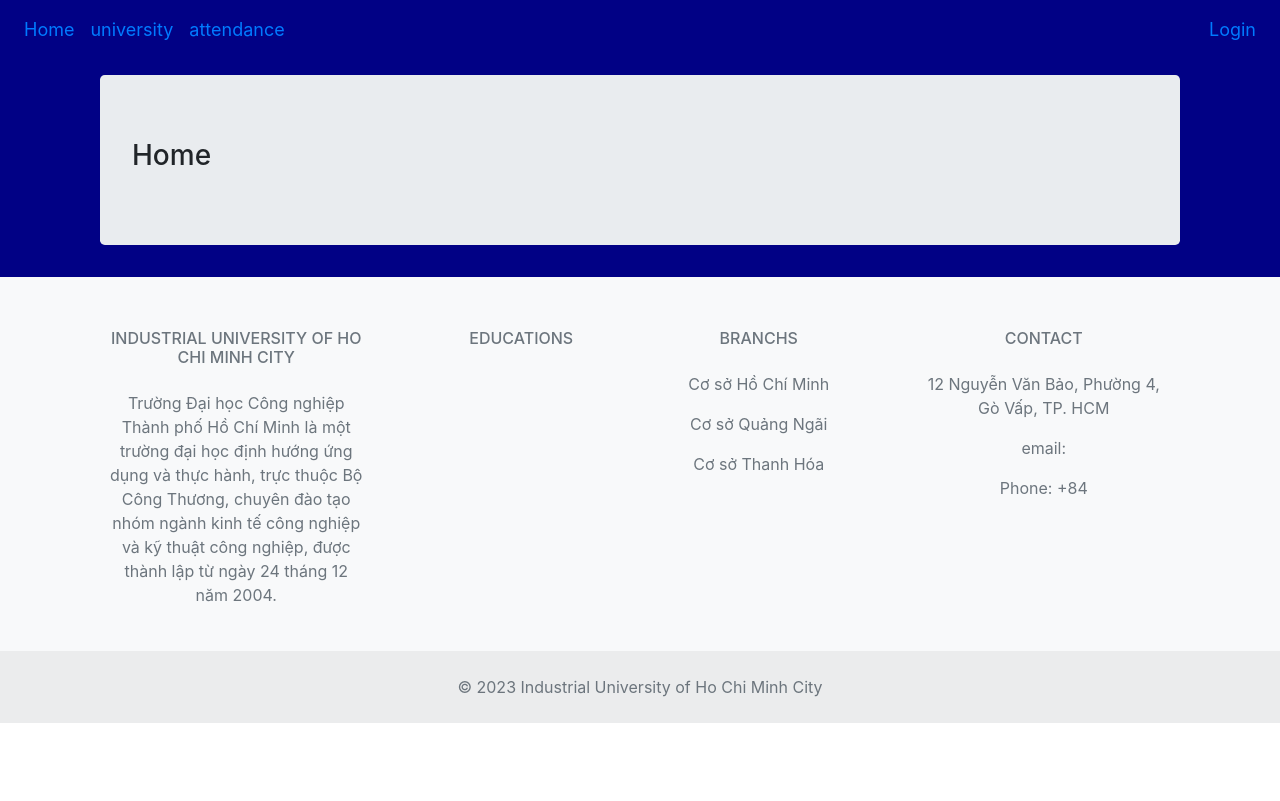
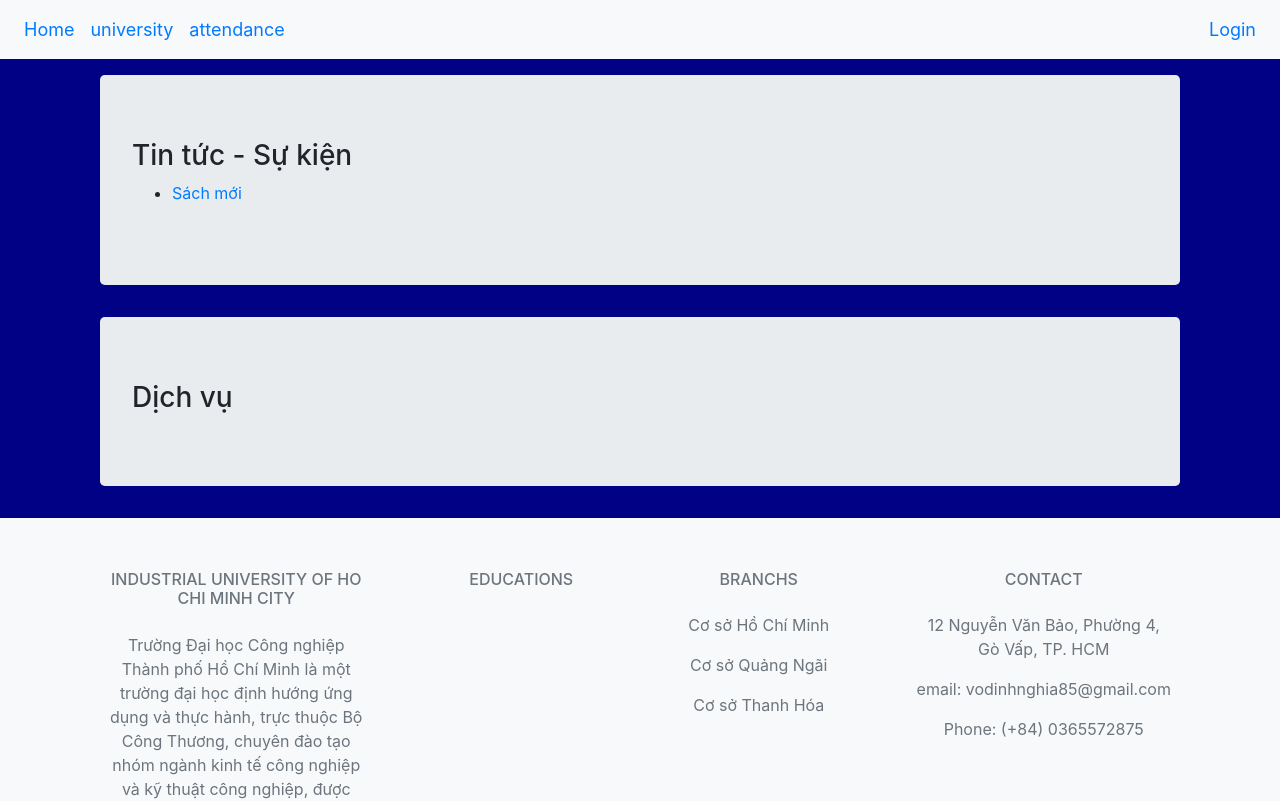
Before and after one commit to VoDinhNghia/frontend-library, a React (Create React App) app: page / in a window 1280 px wide. Shown: the top 801 px of the page. Built offline with nearby package versions, Linux system fonts and the light colour scheme.

Commit message:
protected route and update home page

```diff
--- a/src/App.css
+++ b/src/App.css
@@ -35,7 +35,7 @@
   background-color: rgb(1, 1, 133);
 }
 
-.AppMain nav div li {
-  color: white;
+.AppMain nav {
+  color: red;
   font-size: 18px;
 }
--- a/src/App.js
+++ b/src/App.js
@@ -7,7 +7,9 @@
 import BoardLibrarian from "./components/dashboardLibrarian";
 import BoardAdmin from "./components/dashboardAdmin";
 import BoardStudents from "./components/dashboardStudents";
-import PrivateRoute from './common/ProtectedRouter';
+import PrivateRouteAdmin from './common/protectedRouteAdmin';
+import PrivateRouterLibrarian from './common/protectedRouteLibrarian';
+import PrivateRouteStudent from './common/protectedRouteStudent';
 import Footer from "./components/footer";
 import MenuMain from "./components/menuMain";
 import NotFoundRoute from "./components/notfoundPage";
@@ -32,9 +34,9 @@
             <Route path="/" element={<Home />} />
             <Route path="/home" element={<Home />} />
             <Route path="/login" element={<Login />} />
-            <Route path="/dashboard-librarian" element={<PrivateRoute><BoardLibrarian /></PrivateRoute>} />
-            <Route path="/dashboard-students" element={<PrivateRoute><BoardStudents /></PrivateRoute>} />
-            <Route path="/dashboard-admin" element={<PrivateRoute><BoardAdmin /></PrivateRoute>} />
+            <Route path="/dashboard-librarian" element={<PrivateRouterLibrarian><BoardLibrarian /></PrivateRouterLibrarian>} />
+            <Route path="/dashboard-students" element={<PrivateRouteStudent><BoardStudents /></PrivateRouteStudent>} />
+            <Route path="/dashboard-admin" element={<PrivateRouteAdmin><BoardAdmin /></PrivateRouteAdmin>} />
             <Route path="*" element={<NotFoundRoute />} />
           </Routes>
         </div>
--- a/src/common/ProtectedRouter.js
+++ /dev/null
@@ -1,8 +0,0 @@
-import { Navigate } from 'react-router-dom';
-import AuthService from "../services/authService";
-
-const PrivateRoute = ({ children }) => {
-    const user = AuthService.getCurrentUser();
-    return user ? children : <Navigate to="/login" />;
-};
-export default PrivateRoute;
--- /dev/null
+++ b/src/common/constant.js
@@ -0,0 +1,6 @@
+export const roles = {
+    ADMIN: 'ADMIN',
+    STUDENT: 'STUDENT',
+    LECTURER: 'LECTURER',
+    LIBRARIAN: 'LIBRARIAN',
+};
--- /dev/null
+++ b/src/common/protectedRouteAdmin.js
@@ -0,0 +1,10 @@
+import { Navigate } from 'react-router-dom';
+import AuthService from "../services/authService";
+import { roles } from './constant';
+
+const PrivateRouteAdmin = ({ children }) => {
+    const user = AuthService.getCurrentUser();
+    const isAdmin = user.role.includes(roles.ADMIN)
+    return isAdmin ? children : <Navigate to="/login" />;
+};
+export default PrivateRouteAdmin;
--- /dev/null
+++ b/src/common/protectedRouteLibrarian.js
@@ -0,0 +1,10 @@
+import { Navigate } from 'react-router-dom';
+import AuthService from "../services/authService";
+import { roles } from './constant';
+
+const PrivateRouteLibrarian = ({ children }) => {
+    const user = AuthService.getCurrentUser();
+    const isAdmin = user.role.includes(roles.LIBRARIAN)
+    return isAdmin ? children : <Navigate to="/login" />;
+};
+export default PrivateRouteLibrarian;
--- /dev/null
+++ b/src/common/protectedRouteStudent.js
@@ -0,0 +1,10 @@
+import { Navigate } from 'react-router-dom';
+import AuthService from "../services/authService";
+import { roles } from './constant';
+
+const PrivateRouteStudent = ({ children }) => {
+    const user = AuthService.getCurrentUser();
+    const isAdmin = user.role.includes(roles.STUDENT)
+    return isAdmin ? children : <Navigate to="/login" />;
+};
+export default PrivateRouteStudent;
--- a/src/components/footer.js
+++ b/src/components/footer.js
@@ -42,10 +42,10 @@
                 12 Nguyễn Văn Bảo, Phường 4, Gò Vấp, TP. HCM
               </p>
               <p>
-                email:
+                email: vodinhnghia85@gmail.com
               </p>
               <p>
-                Phone: +84
+                Phone: (+84) 0365572875
               </p>
             </MDBCol>
           </MDBRow>
@@ -53,7 +53,7 @@
       </section>
 
       <div className='text-center p-4' style={{ backgroundColor: 'rgba(0, 0, 0, 0.05)' }}>
-        © 2023 Industrial University of Ho Chi Minh City
+        © 2023 VDN
       </div>
     </MDBFooter>
   );
--- a/src/components/home.js
+++ b/src/components/home.js
@@ -12,7 +12,13 @@
     return (
       <div className="container">
         <header className="jumbotron">
-          <h3>Home</h3>
+          <h3>Tin tức - Sự kiện</h3>
+          <ul>
+            <li><a href="http://localhost:8001/new-book">Sách mới</a></li>
+          </ul>
+        </header>
+        <header className="jumbotron">
+          <h3>Dịch vụ</h3>
         </header>
       </div>
     );
--- a/src/components/menuMain.js
+++ b/src/components/menuMain.js
@@ -2,6 +2,7 @@
 import { Link } from "react-router-dom";
 import AuthService from "../services/authService";
 import EventBus from "../common/eventBus";
+import { roles } from "../common/constant";
 
 export default class MenuMain extends Component {
   constructor(props) {
@@ -22,9 +23,9 @@
     if (user) {
       this.setState({
         currentUser: user,
-        showLibraryBoard: user.role.includes("LIBRARIAN"),
-        showAdminBoard: user.role.includes("ADMIN"),
-        showUserBoard: user.role.includes("STUDENT"),
+        showLibraryBoard: user.role.includes(roles.LIBRARIAN),
+        showAdminBoard: user.role.includes(roles.ADMIN),
+        showUserBoard: user.role.includes(roles.STUDENT) || user.role.includes(roles.LECTURER),
       });
     }
 
@@ -49,7 +50,7 @@
   render() {
     const { currentUser, showLibraryBoard, showAdminBoard } = this.state;
     return (
-        <nav className="navbar navbar-expand">
+        <nav className="navbar navbar-expand bg-light">
         <div className="navbar-nav mr-auto">
           <li className="nav-item">
             <Link to={"/home"} className="nav-link">
```
